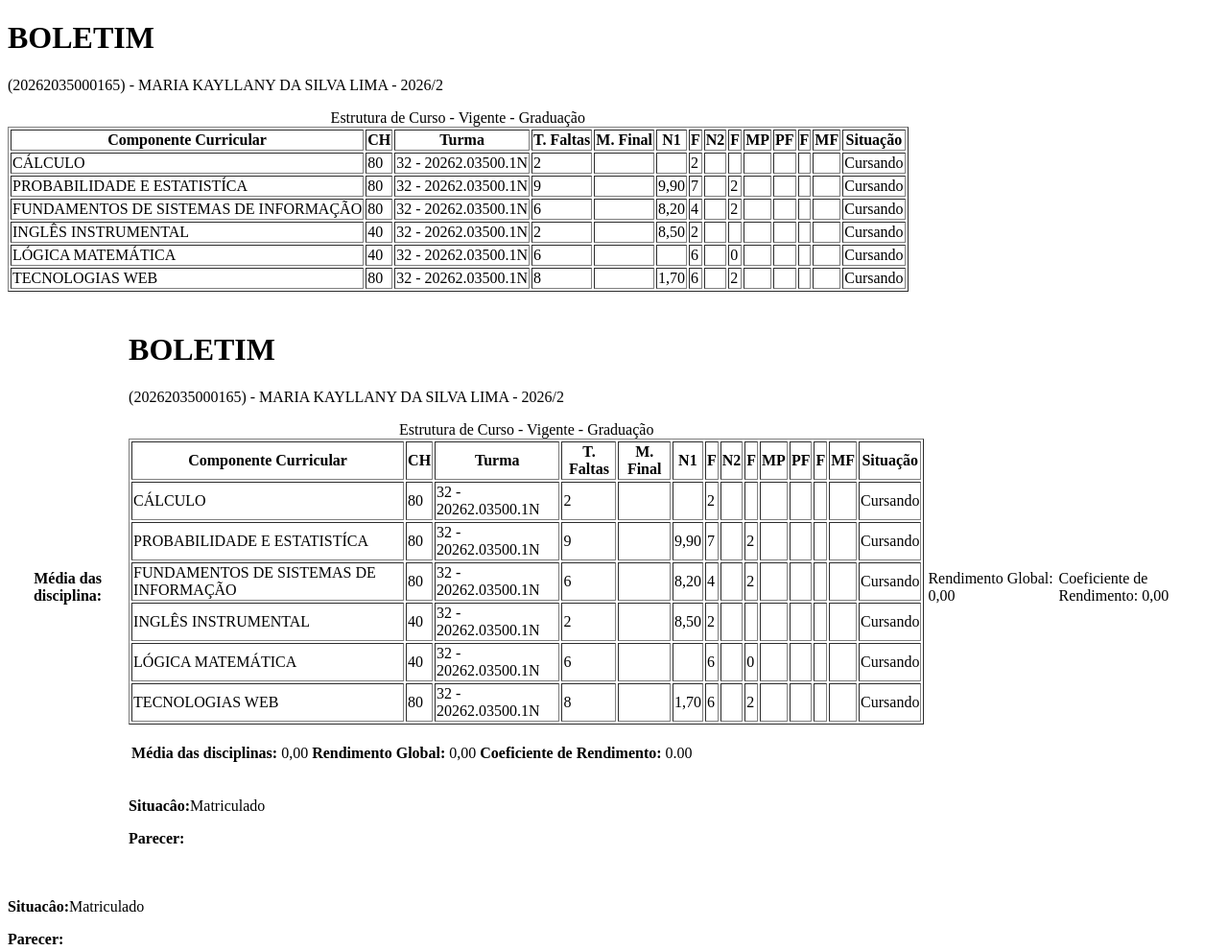
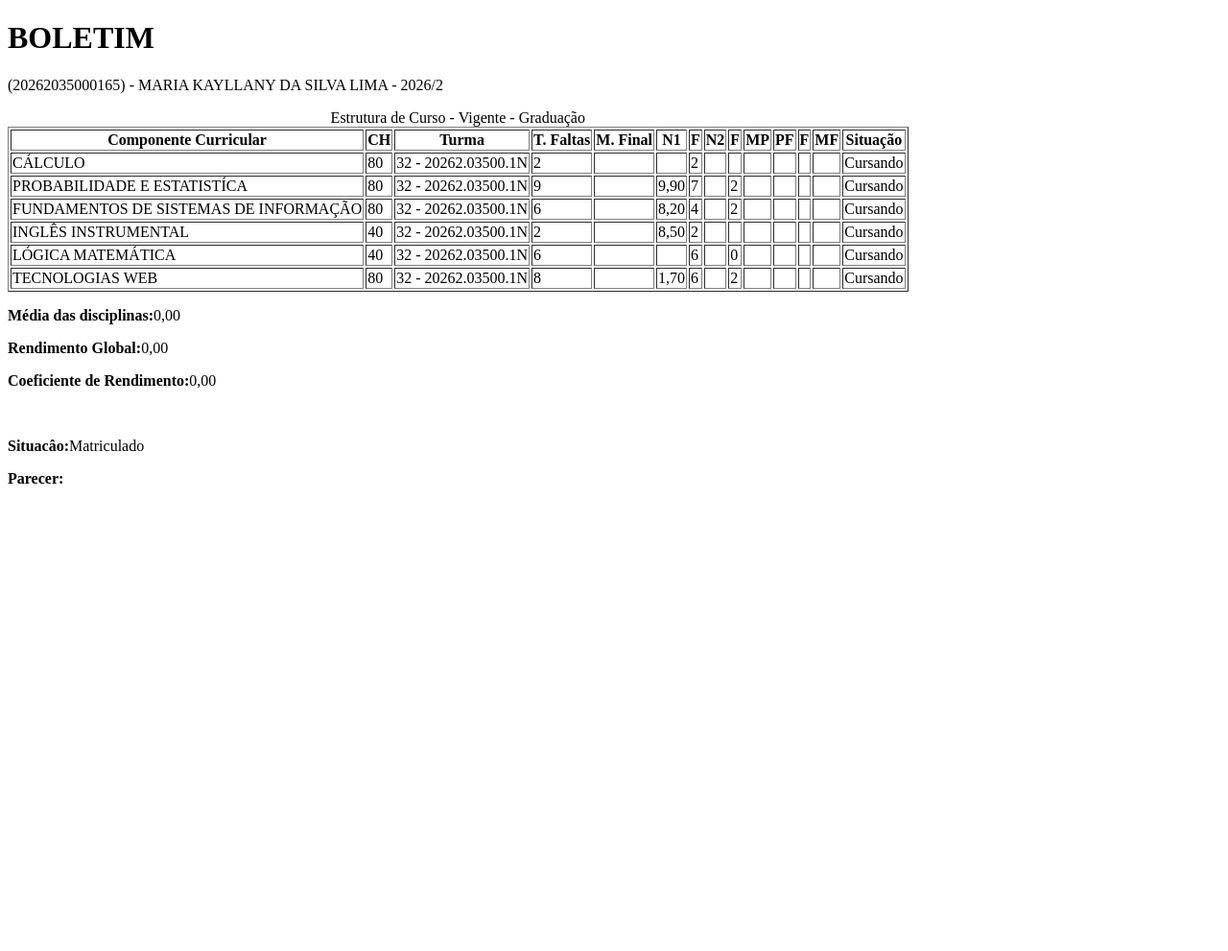
Before and after one commit to kaylanysilva-max/boletim.html, a plain HTML site: page index.html in a window 1280 px wide. Shown: the whole page at 96% size. After the commit the page ends 800 px from the top, so only its background shows below. Drawn offline with Linux system fonts and the light colour scheme.

Commit message:
Refactor HTML structure and remove redundant elements

```diff
--- a/index.html
+++ b/index.html
@@ -132,173 +132,15 @@
    </tr>
  </tbody>
   </table>
-    <br>
-    <table>
-<tfoot>
-  <tr>
-    <th>Média das disciplina:</th>
-    <td><!DOCTYPE html>
-<html lang="pt-BR">
-  <head>
-    <meta charset="utf-8">
-    <meta name="viewport" content="width=device-width,initial-scale=1.0">
-    <title>Boletim Acadêmico</title>
-  </head>
-  <body>
-    <header>
-      <h1>BOLETIM</h1>
-      <p> (20262035000165) - MARIA KAYLLANY DA SILVA LIMA - 2026/2</P>
-    </header>
-    <main>
-    <table border="1">
-    <caption>
-      Estrutura de Curso - Vigente - Graduação
-    </caption>
-    <thead>
-      <tr>
-        <th>Componente Curricular</th>
-        <th>CH</th>
-        <th>Turma</th>
-        <th>T. Faltas</th>
-        <th>M. Final</th>
-        <th>N1</th>
-        <th>F</th>
-       <th>N2</th>
-       <th>F</th>
-       <th>MP</th>
-          <th>PF</th>
-          <th>F</th>
-          <th>MF</th>
-          <th>Situação</th>
-      </tr>
-    </thead>
- <tbody>
-   <tr>
-     <td>CÁLCULO</td>
-       <td>80</td>
-       <td>32 - 20262.03500.1N</td>
-       <td>2</td>
-       <td></td>
-       <td></td>
-       <td>2</td>
-       <td></td>
-       <td></td>
-       <td></td>
-       <td></td>
-       <td></td>
-       <td></td>
-       <td>Cursando</td>
-   </tr>
-   <tr>
-       <td>PROBABILIDADE E ESTATISTÍCA</td>
-       <td>80</td>
-       <td>32 - 20262.03500.1N</td>
-       <td>9</td>
-       <td></td>
-       <td>9,90</td>
-       <td>7</td>
-       <td></td>
-       <td>2</td>
-       <td></td>
-       <td></td>
-       <td></td>
-       <td></td>
-       <td>Cursando</td>
-   </tr>
-   <tr>
-      <td>FUNDAMENTOS DE SISTEMAS DE INFORMAÇÃO</td>
-       <td>80</td>
-       <td>32 - 20262.03500.1N</td>
-       <td>6</td>
-       <td></td>
-       <td>8,20</td>
-       <td>4</td>
-       <td></td>
-       <td>2</td>
-       <td></td>
-       <td></td>
-       <td></td>
-       <td></td>
-       <td>Cursando</td>
-   </tr>
-    <tr>
-      <td>INGLÊS INSTRUMENTAL</td>
-       <td>40</td>
-       <td>32 - 20262.03500.1N</td>
-       <td>2</td>
-       <td></td>
-       <td>8,50</td>
-       <td>2</td>
-       <td></td>
-       <td></td>
-       <td></td>
-       <td></td>
-       <td></td>
-       <td></td>
-       <td>Cursando</td>
-   </tr>
-    <tr>
-      <td>LÓGICA MATEMÁTICA</td>
-       <td>40</td>
-       <td>32 - 20262.03500.1N</td>
-       <td>6</td>
-       <td></td>
-       <td></td>
-       <td>6</td>
-       <td></td>
-       <td>0</td>
-       <td></td>
-       <td></td>
-       <td></td>
-       <td></td>
-       <td>Cursando</td>
-   </tr>
-    <tr>
-      <td>TECNOLOGIAS WEB</td>
-       <td>80</td>
-       <td>32 - 20262.03500.1N</td>
-       <td>8</td>
-       <td></td>
-       <td>1,70</td>
-       <td>6</td>
-       <td></td>
-       <td>2</td>
-       <td></td>
-       <td></td>
-       <td></td>
-       <td></td>
-       <td>Cursando</td>
-   </tr>
- </tbody>
-  </table>
-    <br>
-    <table>
-<tfoot>
-  <tr>
-    <th>Média das disciplinas:</th>
-      <td>0,00</td>
-     <th >Rendimento Global:</th>
-    <td>0,00</td>
-      <th>Coeficiente de Rendimento:</th>
-    <td>0.00</td>
+      <tfoot>
+    <p><strong>Média das disciplinas:</strong>0,00</p>
+     </p><strong>Rendimento Global:</strong>0,00</p>
+    <p><strong>Coeficiente de Rendimento:</strong>0,00</p>
   </tr>
 </tfoot>
-    </table>
       <br>
       <p><strong>Situacâo:</strong>Matriculado </p>
       <p><strong>Parecer:</strong> </p>
     </main>
   </body>
 </html>
-
-     <td colspan="14">Rendimento Global: 0,00</td>
-      <td colspan="14">Coeficiente de Rendimento: 0,00</td>
-  </tr>
-</tfoot>
-    </table>
-      <br>
-      <p><strong>Situacâo:</strong>Matriculado </p>
-      <p><strong>Parecer:</strong> </p>
-    </main>
-  </body>
-</html>
```
